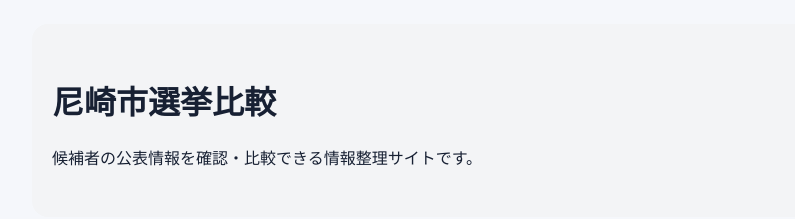
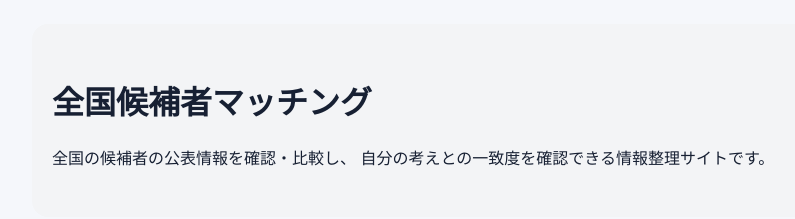
Before and after one commit to sysan-chew/-election-match, a Next.js app: page / in a window 1280 px wide. Shown: the top 219 px of the page, without its empty margins (174-969 px from the left). Built offline with nearby package versions, Linux system fonts and the light colour scheme; no server answers.

Commit message:
Update page.jsx

```diff
--- a/app/page.jsx
+++ b/app/page.jsx
@@ -46,10 +46,11 @@ export default function Home() {
           background: "#f3f4f6",
         }}
       >
-        <h1>尼崎市選挙比較</h1>
+        <h1>全国候補者マッチング</h1>
 
         <p>
-          候補者の公表情報を確認・比較できる情報整理サイトです。
+          全国の候補者の公表情報を確認・比較し、
+          自分の考えとの一致度を確認できる情報整理サイトです。
         </p>
       </header>
 
@@ -117,6 +118,7 @@ export default function Home() {
         <p>
           このサイトは候補者等が公表した情報を整理して表示するものです。
         </p>
+
         <p>
           特定の候補者への投票を推奨するものではありません。
         </p>
```
